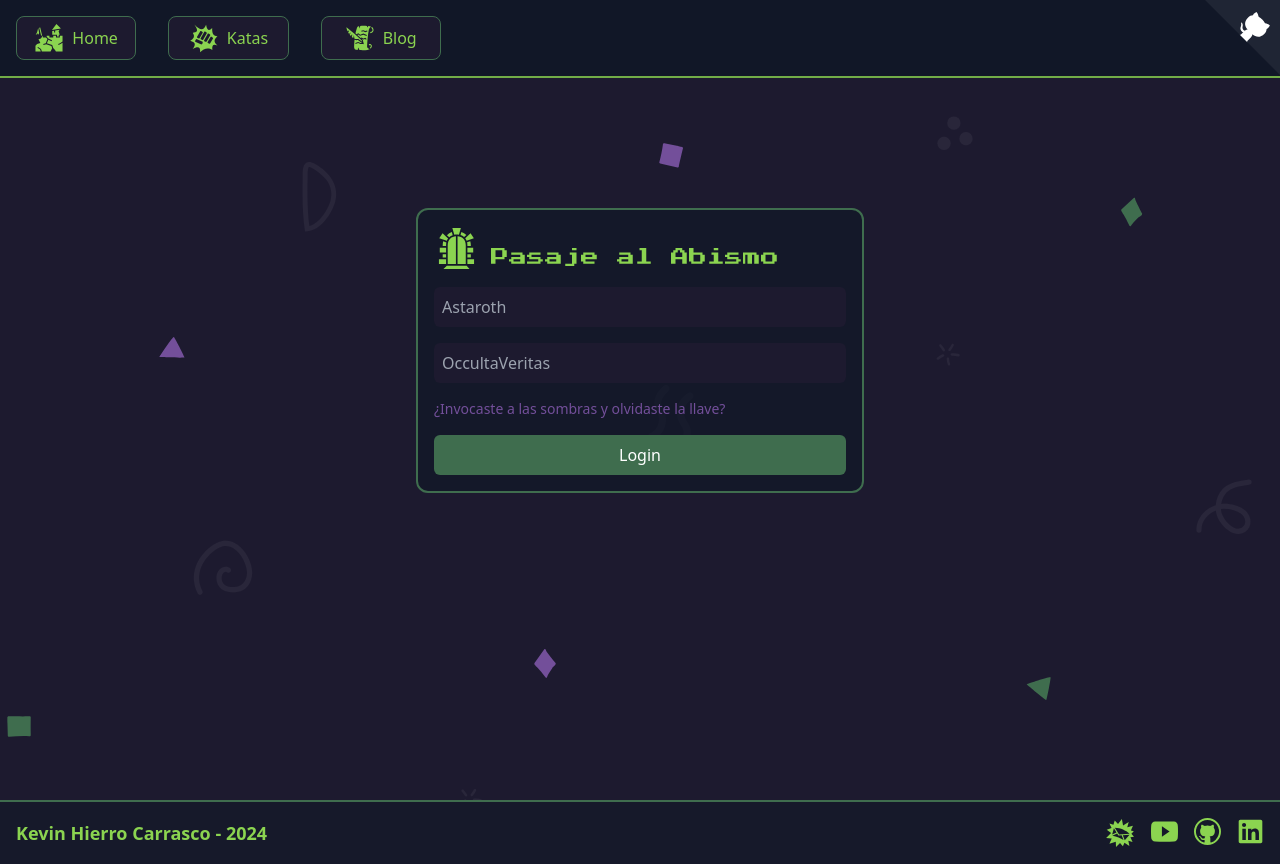
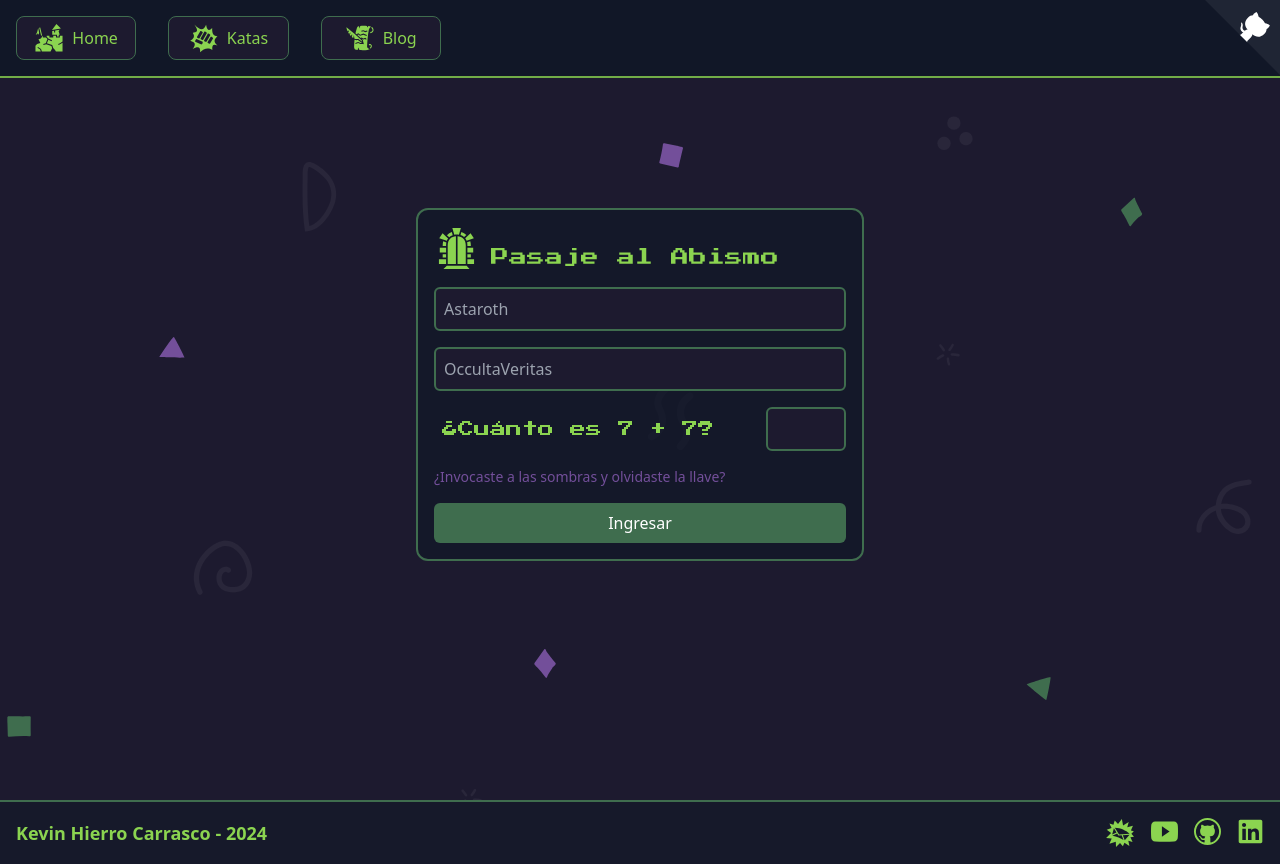
Before and after one commit to Wolfremium13/www.wolfremium.dev, a Next.js app: page /user/login in a window 1280 px wide. Built offline with nearby package versions, Linux system fonts and the light colour scheme.

Commit message:
✨ add login logic with captcha

```diff
--- /dev/null
+++ b/src/app/api/user/forgot-password/route.ts
@@ -0,0 +1,8 @@
+import {
+    ForgotPasswordControllerFactory
+} from "@/core/user/forgot-password/controller/forgot-password-controller-factory";
+
+export async function POST(request: Request) {
+    const controller = ForgotPasswordControllerFactory.create();
+    return controller.post(request);
+}
--- /dev/null
+++ b/src/app/api/user/login/route.ts
@@ -0,0 +1,6 @@
+import {UserLoginControllerFactory} from "@/core/user/login/controller/user-login-controller-factory";
+
+export async function POST(request: Request) {
+    const controller = UserLoginControllerFactory.create();
+    return controller.post(request);
+}
--- /dev/null
+++ b/src/app/api/user/register/route.ts
@@ -0,0 +1,6 @@
+import {UserRegistrationControllerFactory} from "@/core/user/register/controller/user-registration-controller-factory";
+
+export async function POST(request: Request) {
+    const controller = UserRegistrationControllerFactory.create();
+    return controller.post(request);
+}
--- /dev/null
+++ b/src/core/user/login/controller/user-login-controller-client.ts
@@ -0,0 +1,30 @@
+export const UserLoginControllerClient =
+    async (
+        email: string,
+        password: string,
+        setLoading: (loading: boolean) => void,
+        setError: (error: string | null) => void
+    ): Promise<void> => {
+        setLoading(true);
+        setError(null);
+
+        try {
+            const loginResponse = await fetch("/api/user/login", {
+                method: "POST",
+                headers: {"Content-Type": "application/json"},
+                body: JSON.stringify({email, password}),
+            });
+            const data = await loginResponse.json();
+            if (!loginResponse.ok) {
+                setError(data.error);
+                return;
+            }
+        } catch (error: unknown) {
+            if (error instanceof Error) {
+                setError(error.message);
+            }
+            setError("Error en el inicio de sesión");
+        } finally {
+            setLoading(false);
+        }
+    };
--- a/src/core/user/login/ui/components/LoginForm.tsx
+++ b/src/core/user/login/ui/components/LoginForm.tsx
@@ -1,8 +1,34 @@
+"use client";
 import {Press_Start_2P} from "next/font/google";
-import { GiDoorway } from "react-icons/gi";
+import {GiDoorway, GiCrossMark} from "react-icons/gi";
+import {useState, useEffect} from "react";
+import {UserLoginControllerClient} from "@/core/user/login/controller/user-login-controller-client";
 
 const pressFont = Press_Start_2P({weight: "400", subsets: ["latin"]});
 const LoginForm = () => {
+    const [email, setEmail] = useState("");
+    const [password, setPassword] = useState("");
+    const [loading, setLoading] = useState(false);
+    const [error, setError] = useState<string | null>(null);
+    const [captcha, setCaptcha] = useState(0);
+    const [userCaptcha, setUserCaptcha] = useState("");
+
+    useEffect(() => {
+        const newCaptcha = Math.floor(Math.random() * 10) + 1 + Math.floor(Math.random() * 10);
+        setCaptcha(newCaptcha);
+    }, []);
+
+    const handleLogin = async () => {
+        if (parseInt(userCaptcha) !== captcha) {
+            setError("Respuesta incorrecta del captcha");
+            return;
+        }
+        await UserLoginControllerClient(email, password, setLoading, setError);
+        const newCaptcha = Math.floor(Math.random() * 10) + 1 + Math.floor(Math.random() * 10);
+        setCaptcha(newCaptcha);
+        setUserCaptcha("");
+    };
+
     return (
         <div className={"border-2 border-darkGreen p-4 rounded-xl w-full max-w-md bg-gray-900/70 flex flex-col gap-4"}>
             <h1 className={`text-lg text-lightGreen ${pressFont.className} d-flex justify-center align-center`}>
@@ -10,11 +36,31 @@ const LoginForm = () => {
                 <span className={"ml-3 align-bottom"}>Pasaje al Abismo</span>
             </h1>
             <input type="text" placeholder="Astaroth" minLength={6} required={true} aria-label={"Username"}
-                   className={"rounded-md bg-darkViolet p-2 text-white"} autoComplete={"true"}/>
+                   className={"rounded-md bg-darkViolet p-2 text-white border-2 border-darkGreen focus:outline-lightGreen"}
+                   autoComplete={"true"}
+                   onChange={(e) => setEmail(e.target.value)}
+            />
             <input type="password" placeholder="OccultaVeritas" minLength={6} required={true} aria-label={"Password"}
-                   className={"rounded-md bg-darkViolet p-2 text-white"} autoComplete={"true"}/>
+                   className={"rounded-md bg-darkViolet p-2 text-white border-2 border-darkGreen focus:outline-lightGreen"}
+                   autoComplete={"true"}
+                   onChange={(e) => setPassword(e.target.value)}
+            />
+            <div className={"flex justify-between items-center"}>
+                <span className={`text-center p-2 text-lightGreen ${pressFont.className}`}>¿Cuánto es {Math.floor(captcha / 2)} + {captcha - Math.floor(captcha / 2)}?</span>
+                <input type="text" required={true} onChange={(e) => setUserCaptcha(e.target.value)}
+                       className={"w-20 rounded-md bg-darkViolet p-2 text-white border-2 border-darkGreen focus:outline-lightGreen"}
+                />
+            </div>
             <a href="#" className={"text-lightViolet text-sm"}>¿Invocaste a las sombras y olvidaste la llave?</a>
-            <button className={"bg-darkGreen hover:bg-lightViolet text-white p-2 rounded-md"}>Login</button>
+
+            <button onClick={handleLogin} disabled={loading}
+                    className={"bg-darkGreen hover:bg-lightViolet text-white p-2 rounded-md"}> {loading ? "Cargando..." : "Ingresar"}
+            </button>
+
+            {error && (<div className={"text-red-500 text-sm text-center"}>
+                <GiCrossMark size={20} className={"inline-block"}/>
+                <span className={"ml-2"}>{error}</span>
+            </div>)}
         </div>
     );
 }
--- /dev/null
+++ b/src/core/user/register/controller/user-registration-controller-factory.ts
@@ -0,0 +1,17 @@
+import {UserRegistrationController} from "@/core/user/register/controller/user-registration-controller";
+import {RegistrationService} from "@/core/user/register/use-case/registration-service";
+import {SanitizerFactory} from "@/core/shared/security/sanitizer-factory";
+import {FirebaseUserRegistration} from "@/core/user/register/proxy/firebase-user-registration";
+import {ConsoleLoggerFactory} from "@/core/shared/logging/console-logger-factory";
+import {FirebaseAdapterFactory} from "@/core/shared/firebase/firebase-adapter-factory";
+
+export class UserRegistrationControllerFactory {
+    static create() {
+        const sanitizer = SanitizerFactory.create();
+        const logger = ConsoleLoggerFactory.create();
+        const adapter = FirebaseAdapterFactory.create();
+        const userRegistration = new FirebaseUserRegistration(adapter, logger);
+        const registrationService = new RegistrationService(userRegistration);
+        return new UserRegistrationController(registrationService, sanitizer);
+    }
+}
--- a/src/core/user/register/controller/user-registration-controller.ts
+++ b/src/core/user/register/controller/user-registration-controller.ts
@@ -1,11 +1,11 @@
-import {UserRegistration} from "@/core/user/register/proxy/user-registration";
 import {Email} from "@/core/shared/models/email";
 import {Password} from "@/core/shared/models/password";
 import {ClientSideException, ServerSideException} from "@/core/shared/exceptions";
+import {Registration} from "@/core/user/register/use-case/registration";
 
 export class UserRegistrationController {
     constructor(
-        private readonly userRegistration: UserRegistration,
+        private readonly registration: Registration,
         private readonly sanitizer: Sanitizer
     ) {
     }
@@ -15,7 +15,7 @@ export class UserRegistrationController {
             const {email, password} = await request.json();
             const sanitizedEmail = Email.create(this.sanitizer.sanitize(email));
             const sanitizedPassword = Password.create(this.sanitizer.sanitize(password));
-            await this.userRegistration.register(sanitizedEmail, sanitizedPassword);
+            await this.registration.registerWith(sanitizedEmail, sanitizedPassword);
             return new Response(JSON.stringify({message: "User created successfully"}), {status: 201});
         } catch (error: unknown) {
             if (error instanceof ClientSideException) {
```
Also changed, not shown: 1 other file (tests, documents, lock files or other folders).
